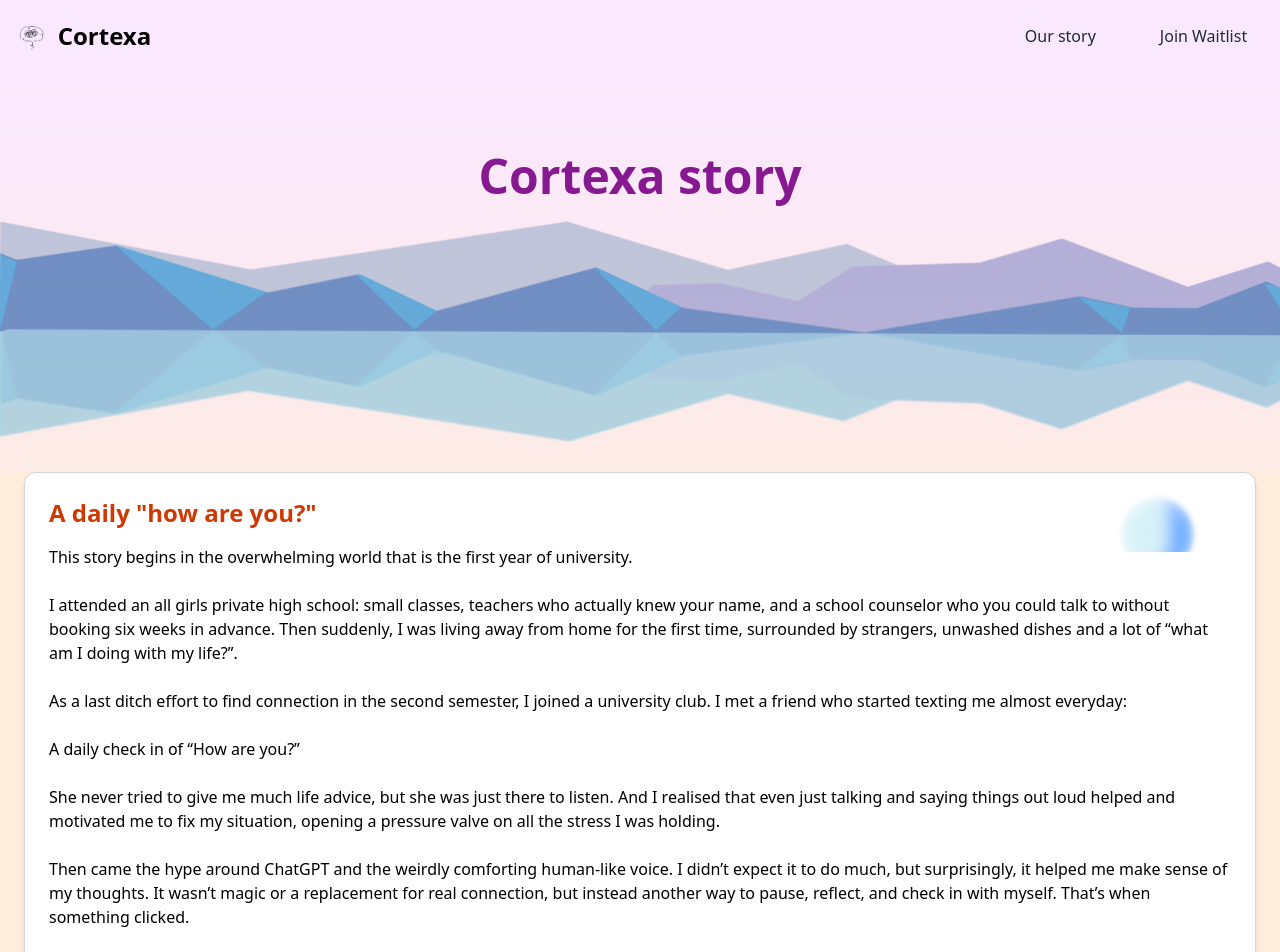
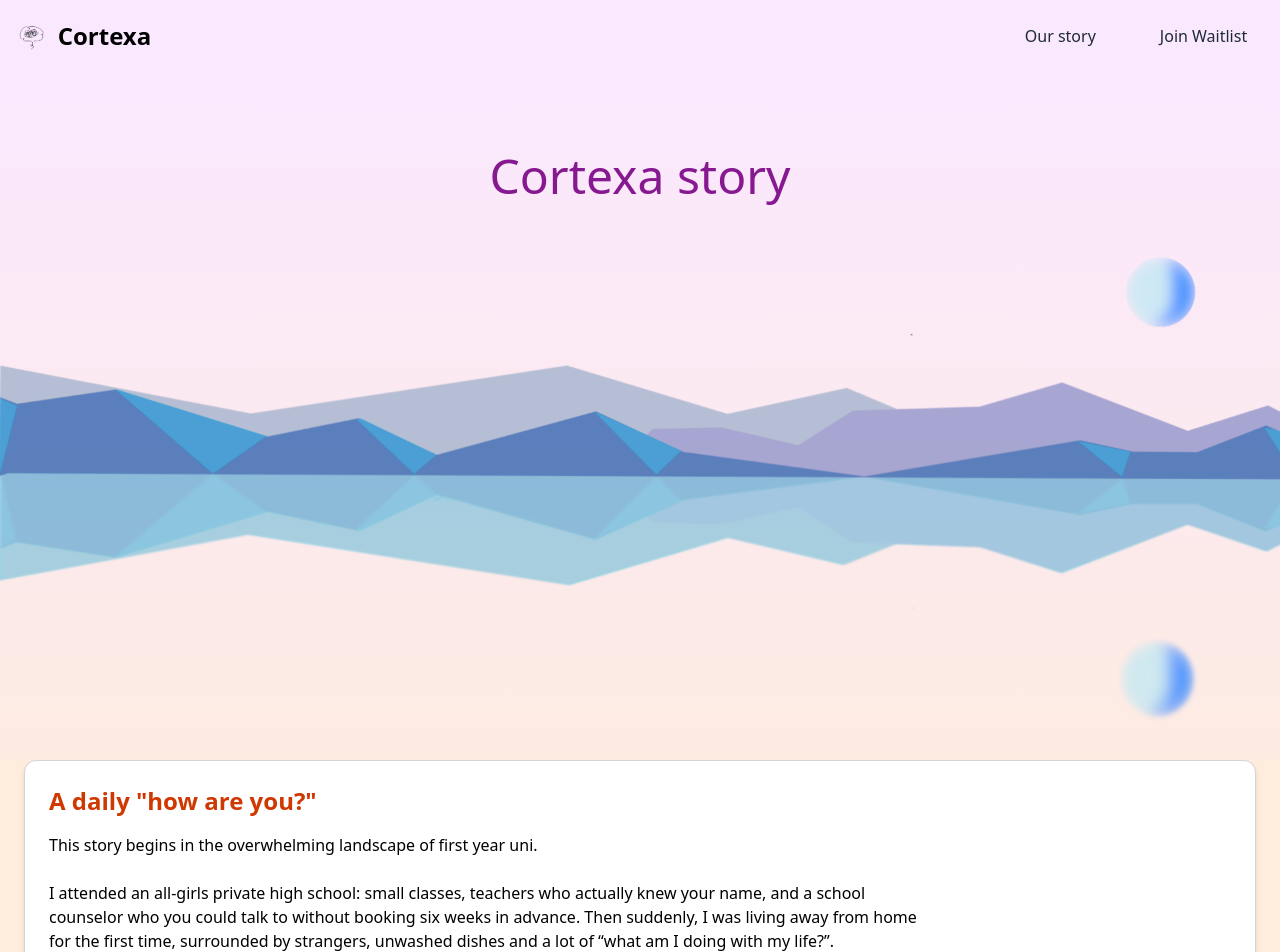
Before and after one commit to Joyceyte/Elevatelearning, a React (Vite) app: page /ourstory in a window 1280 px wide. Shown: the top 952 px of the page. Built offline with nearby package versions, Linux system fonts and the light colour scheme; what @radix-ui/themes would draw is missing.

Commit message:
formating changes in our story

```diff
--- a/src/ourstorypage/OurStory.jsx
+++ b/src/ourstorypage/OurStory.jsx
@@ -3,9 +3,9 @@ function OurStory() {
     <div className="min-h-screen">
       {/* About Us Section - Above the background image */}
       <div className="bg-gradient-to-b from-fuchsia-100 to-orange-100 py-20 text-center">
-        <h1 className="text-5xl font-bold text-fuchsia-800">Cortexa story</h1>
+        <h1 className="text-5xl  text-fuchsia-800 -mb-26">Cortexa story</h1>
         <div
-          className="relative w-full bg-cover bg-center py-44 opacity-60"
+          className="relative w-full bg-cover bg-right py-80 opacity-70"
           style={{
             backgroundImage: "url('/widemountain.png')",
             backgroundSize: "cover",
@@ -22,15 +22,14 @@ function OurStory() {
       <div className="bg-orange-100">
         <div className="container mx-auto px-6 pb-12">
 
-          <div className="bg-white border border-neutral-300 p-6 rounded-xl shadow-md -mt-40 ">
-          <h1 className="text-2xl font-semibold text-orange-600 pb-4">A daily "how are you?"</h1>
+          <div className="bg-white border border-neutral-300 p-6 rounded-xl shadow-md -mt-40 pr-80">
+          <h1 className="text-2xl font-semibold text-orange-600 pb-4 text-left">A daily "how are you?"</h1>
             <p>
-              This story begins in the overwhelming world that is the first year
-              of university.
+              This story begins in the overwhelming landscape of first year uni.
             </p>
 
             <p>
-              I attended an all girls private high school: small classes,
+              I attended an all-girls private high school: small classes,
               teachers who actually knew your name, and a school counselor who
               you could talk to without booking six weeks in advance. Then
               suddenly, I was living away from home for the first time,
@@ -87,7 +86,7 @@ function OurStory() {
 
 
 
-            <p>Cortexa Co-founder — Joyce</p>
+            <p className = "text-xl">Cortexa Co-founder — Joyce Hu</p>
           </div>
         </div>
       </div>
```
